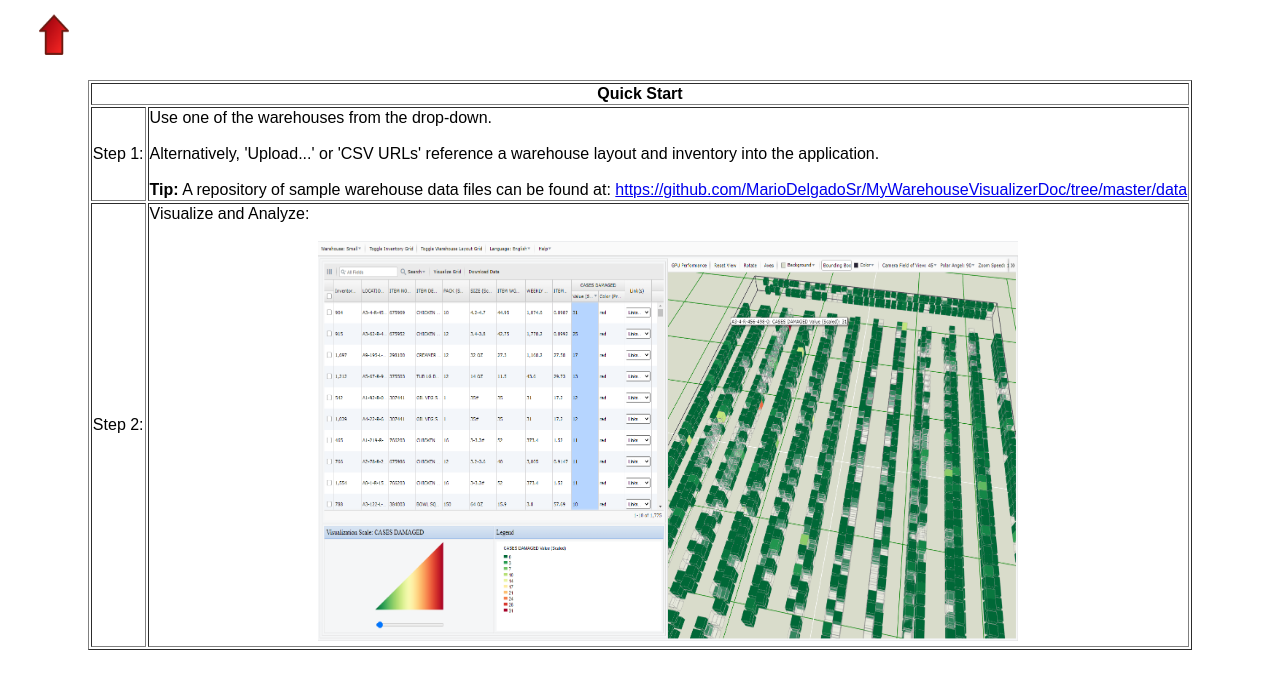
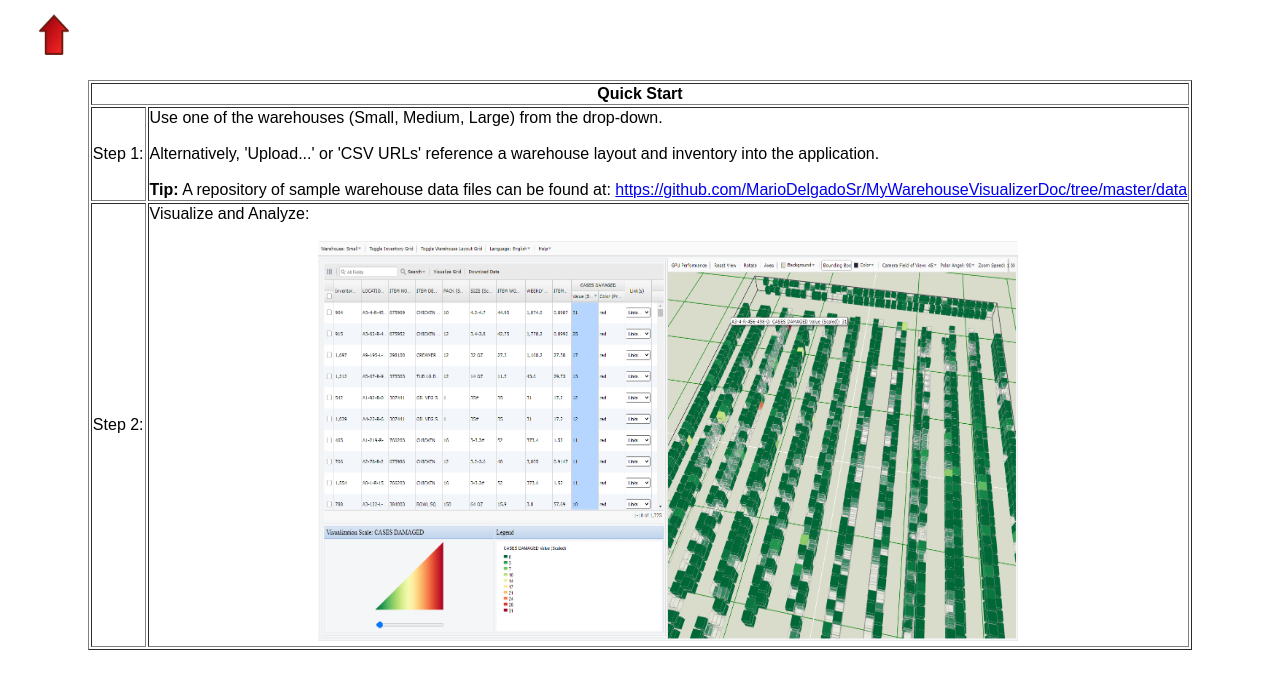
Before and after one commit to MarioDelgadoSr/MyWarehouseVisualizer, a plain HTML site: page demoInstructions.html in a window 1280 px wide. Drawn offline with Linux system fonts and the light colour scheme.

Commit message:
Update demoInstructions.html

```diff
--- a/demoInstructions.html
+++ b/demoInstructions.html
@@ -17,7 +17,7 @@
     <tbody>
         <tr>
             <td>Step 1:</td>
-            <td>Use one of the warehouses from the drop-down.
+            <td>Use one of the warehouses (Small, Medium, Large) from the drop-down.
 			<br />  <br />
 			Alternatively, 'Upload...' or 'CSV URLs' reference a warehouse layout and inventory into the application.
 			<br />  <br />  <b>Tip:</b> A repository of sample warehouse data files can be found at: <a target="_blank" href="https://github.com/MarioDelgadoSr/MyWarehouseVisualizerDoc/tree/master/data">https://github.com/MarioDelgadoSr/MyWarehouseVisualizerDoc/tree/master/data</a></td>
```
